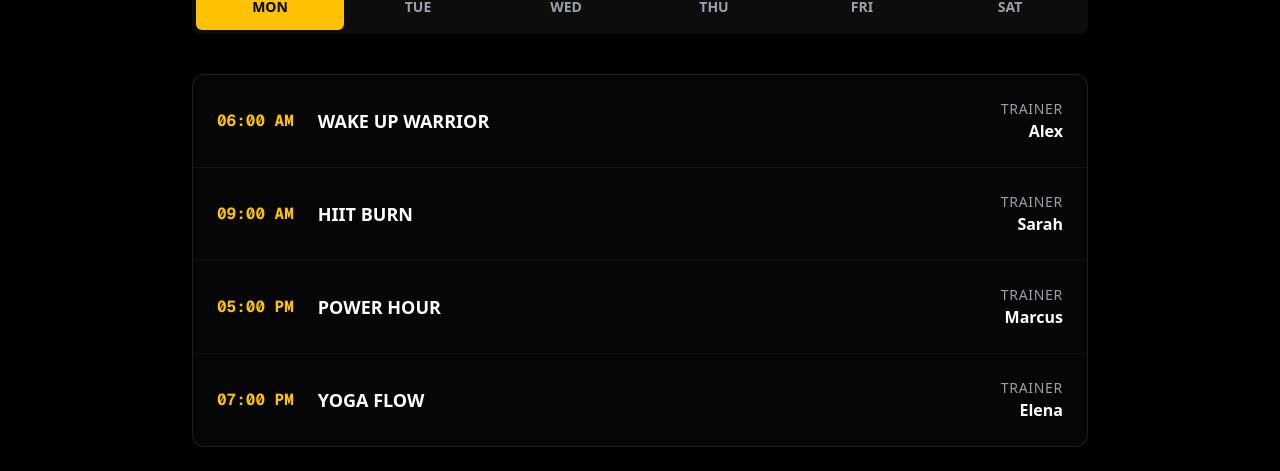
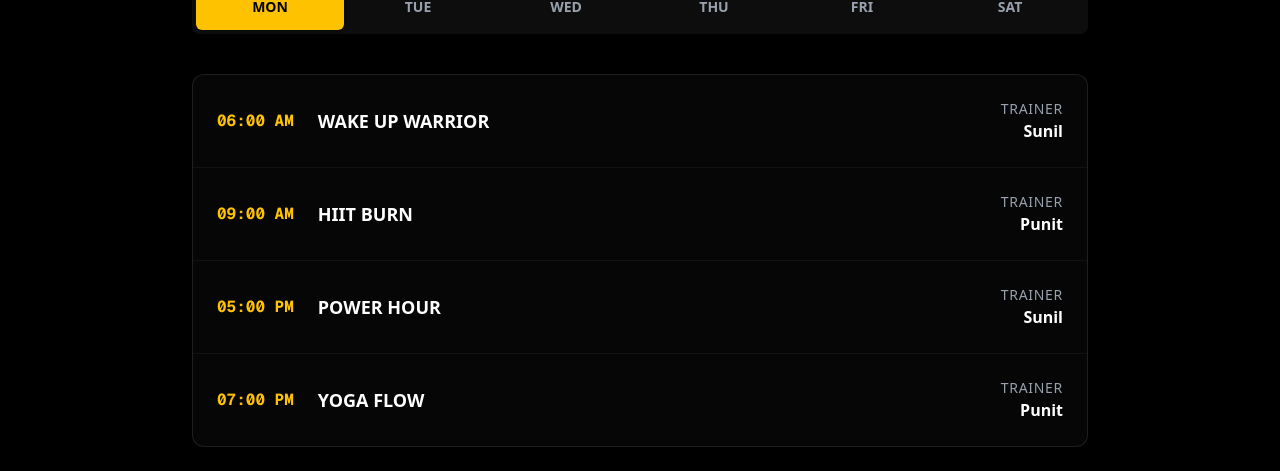
Before and after one commit to DurgeshCoder/irhonhive, a Next.js app: page / in a window 1280 px wide. Shown: the part 8320-8791 px from the top of the page. Built offline with nearby package versions, Linux system fonts and the light colour scheme.

Commit message:
timetable updated

```diff
--- a/components/sections/schedule.tsx
+++ b/components/sections/schedule.tsx
@@ -5,22 +5,35 @@ import { ScrollArea } from "@/components/ui/scroll-area"
 
 const schedule = {
     monday: [
-        { time: "06:00 AM", class: "Wake Up Warrior", trainer: "Alex" },
-        { time: "09:00 AM", class: "HIIT Burn", trainer: "Sarah" },
-        { time: "05:00 PM", class: "Power Hour", trainer: "Marcus" },
-        { time: "07:00 PM", class: "Yoga Flow", trainer: "Elena" },
+        { time: "06:00 AM", class: "Wake Up Warrior", trainer: "Sunil" },
+        { time: "09:00 AM", class: "HIIT Burn", trainer: "Punit" },
+        { time: "05:00 PM", class: "Power Hour", trainer: "Sunil" },
+        { time: "07:00 PM", class: "Yoga Flow", trainer: "Punit" },
     ],
     tuesday: [
-        { time: "06:00 AM", class: "Strength Foundations", trainer: "Marcus" },
-        { time: "08:00 AM", class: "Cardio Blast", trainer: "Sarah" },
-        { time: "06:00 PM", class: "Cross-Training", trainer: "Alex" },
+        { time: "06:00 AM", class: "Strength Foundations", trainer: "Sunil" },
+        { time: "08:00 AM", class: "Cardio Blast", trainer: "Punit" },
+        { time: "06:00 PM", class: "Cross-Training", trainer: "Sunil" },
     ],
     wednesday: [
-        { time: "06:00 AM", class: "Wake Up Warrior", trainer: "Alex" },
-        { time: "12:00 PM", class: "Lunch Crunch", trainer: "Sarah" },
-        { time: "07:00 PM", class: "Mobility Masterclass", trainer: "Elena" },
+        { time: "06:00 AM", class: "Wake Up Warrior", trainer: "Sunil" },
+        { time: "12:00 PM", class: "Lunch Crunch", trainer: "Punit" },
+        { time: "07:00 PM", class: "Mobility Masterclass", trainer: "Punit" },
     ],
-    // ... other days (simplified for brevity)
+    thursday: [
+        { time: "06:00 AM", class: "Power Lift", trainer: "Sunil" },
+        { time: "09:00 AM", class: "Abs & Core", trainer: "Punit" },
+        { time: "06:00 PM", class: "Beast Mode", trainer: "Sunil" },
+    ],
+    friday: [
+        { time: "06:00 AM", class: "Endurance Run", trainer: "Punit" },
+        { time: "05:00 PM", class: "Full Body", trainer: "Sunil" },
+        { time: "07:00 PM", class: "Recovery", trainer: "Punit" },
+    ],
+    saturday: [
+        { time: "07:00 AM", class: "Weekend Warrior", trainer: "Sunil" },
+        { time: "09:00 AM", class: "Community Lift", trainer: "Punit" },
+    ]
 }
 
 export function Schedule() {
```
